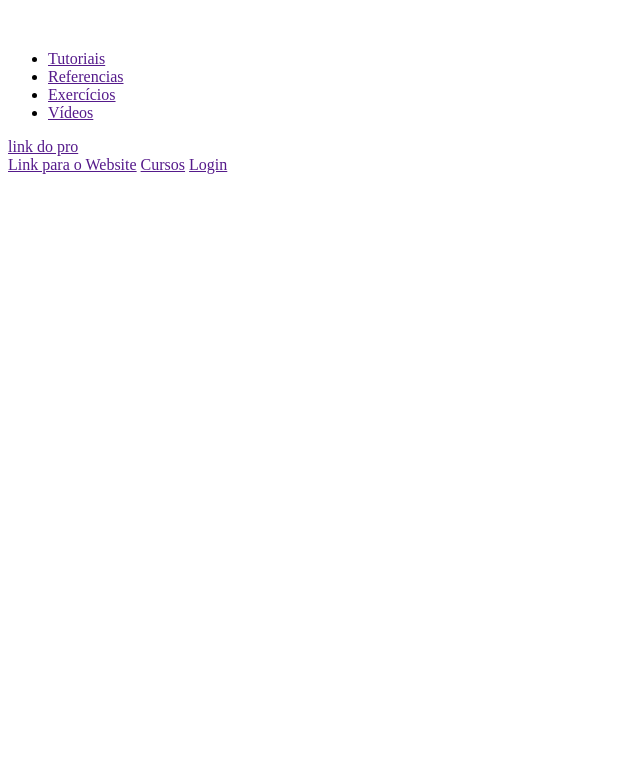
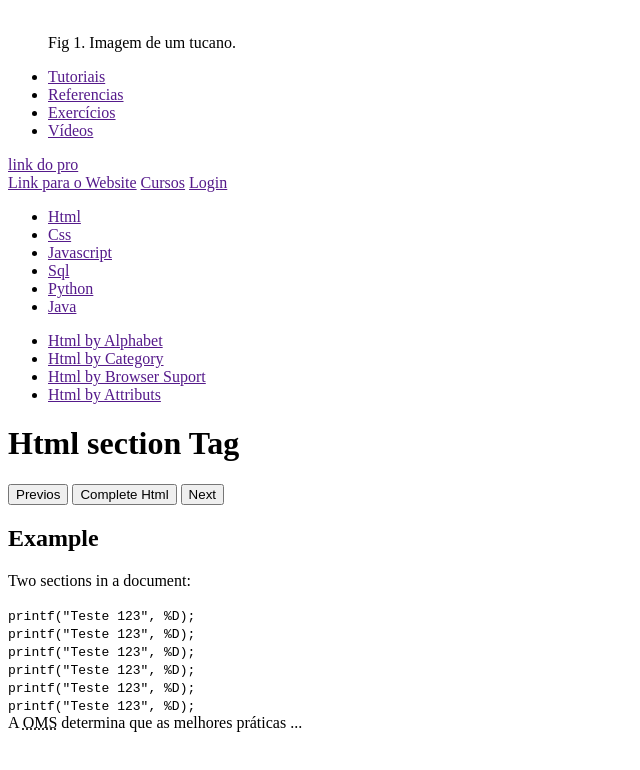
Before and after one commit to agsilvamhm/AulaHtml, a plain HTML site: page Pagina.html in a window 1280 px wide. Shown: the whole page, without its empty margins (0-640 px from the left). Drawn offline with Linux system fonts and the light colour scheme.

Commit message:
Update Pagina.html

```diff
--- a/Pagina.html
+++ b/Pagina.html
@@ -8,6 +8,7 @@
         <header>
             <figure>
                 <img src=""/>
+                <figcaption>Fig 1. Imagem de um tucano.</figcaption>
             </figure>
             <nav>
                 <ul>
@@ -26,6 +27,48 @@
                 <a href="">Login</a>
             </div>
         </header>
+        <nav>
+            <ul>
+                <li><a href="">Html</a></li>
+                <li><a href="">Css</a></li>
+                <li><a href="">Javascript</a></li>
+                <li><a href="">Sql</a></li>
+                <li><a href="">Python</a></li>
+                <li><a href="">Java</a></li>
+
+            </ul>
+        </nav>
+
+        <nav>
+            <ul>
+                <li><a href="">Html by Alphabet</a></li>
+                <li><a href="">Html by Category</a></li>
+                <li><a href="">Html by Browser Suport</a></li>
+                <li><a href="">Html by Attributs</a></li>
+            </ul>
+        </nav>
+
+        <main>
+            <header>
+                <h1>Html section Tag</h1>
+                <button>Previos</button>
+                <button>Complete Html</button>
+                <button>Next</button>
+            </header>
+            <div>
+                <h2>Example</h2>
+                <p>Two sections in a document:</p>
+                <code>
+                    printf("Teste 123", %D);<br>
+                    printf("Teste 123", %D);<br>
+                    printf("Teste 123", %D);<br>
+                    printf("Teste 123", %D);<br>
+                    printf("Teste 123", %D);<br>
+                    printf("Teste 123", %D);<br>
+                </code>
+                <a>A <abbr title="Organização mundial de saúde">OMS</abbr> determina que as melhores práticas ...</a>
+            </div>
+        </main>
 
     </body>
 </html>
```
